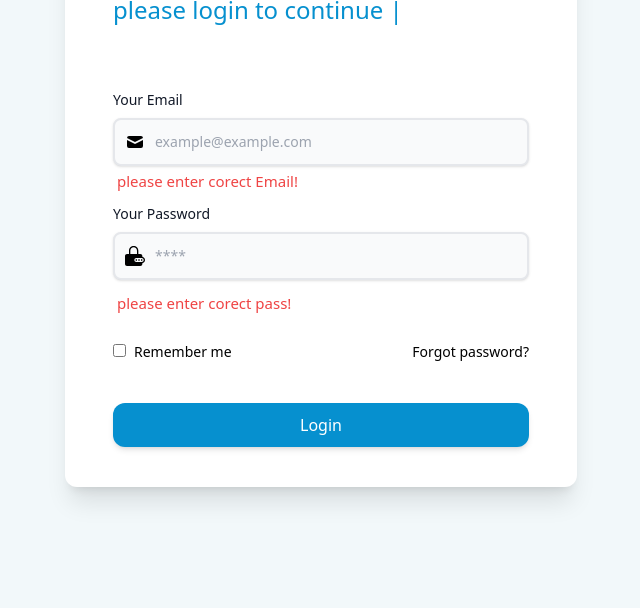
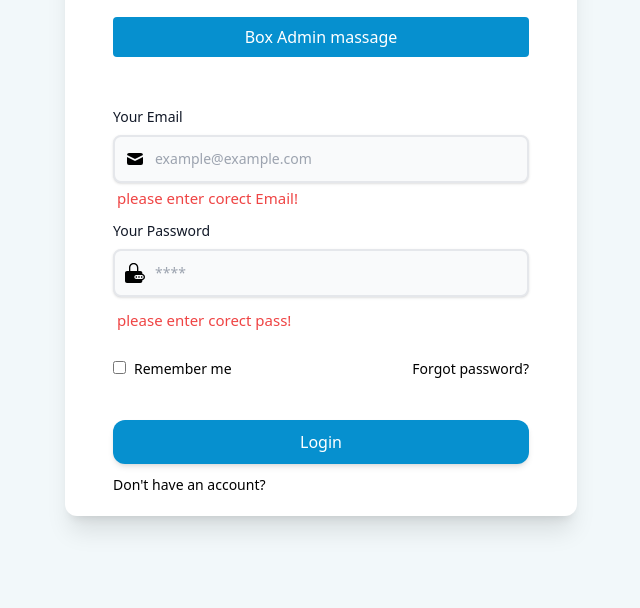
Before and after one commit to pouyaBG/simple-web-AR, a website: page src/Login.html in a window 1280 px wide. Shown: the part 192-800 px from the top of the page, without its empty margins (319-959 px from the left). Drawn offline with Linux system fonts and the light colour scheme.

Commit message:
make new f

```diff
--- a/src/Login.html
+++ b/src/Login.html
@@ -5,7 +5,7 @@
   <meta charset="UTF-8" />
   <meta http-equiv="X-UA-Compatible" content="IE=edge" />
   <meta name="viewport" content="width=device-width, initial-scale=1.0" />
-  <link rel="stylesheet" href="../../dist/output.css" />
+  <link rel="stylesheet" href="../dist/output.css" />
   <title>Document</title>
 </head>
 
@@ -21,7 +21,10 @@
               <p class="text-3xl mb-2">Login Page |</p>
               <p class="text-2xl text-[#0690cf]">please login to continue |</p>
             </div>
-            <div class="mt-16">
+            <div class="my-5 w-full bg-[#0690cf] text-white font-[500] rounded-[4px]">
+              <p class="w-full text-center p-2">Box Admin massage</p>
+            </div>
+            <div class="mt-[30px]">
               <form>
                 <div>
                   <label for="input-group-1" class="block mb-2 text-sm font-medium text-gray-900">Your Email</label>
@@ -70,9 +73,14 @@
                         <a href="#" class="text-sm hover:text-[#0690cf]">Forgot password?</a>
                       </div>
                     </div>
-                    <div class="my-10">
+                    <div class="mt-10 mb-3">
                       <button
-                        class="w-full rounded-[12px] bg-[#0690cf] p-2.5 shadow-md hover:shadow-xl transition-all text-white text-[16px]">Login</button>
+                        class="w-full rounded-[12px] bg-[#0690cf] p-2.5 shadow-md hover:shadow-xl transition-all text-white text-[16px]">
+                        Login
+                      </button>
+                      <div class="mb-5 mt-2 mr-5">
+                        <a href="#" class="text-sm hover:text-[#0690cf] mr-4">Don't have an account?</a>
+                      </div>
                     </div>
               </form>
             </div>
```
Also changed, not shown: src/index.html (+1 -1 lines), dist/output.css.
